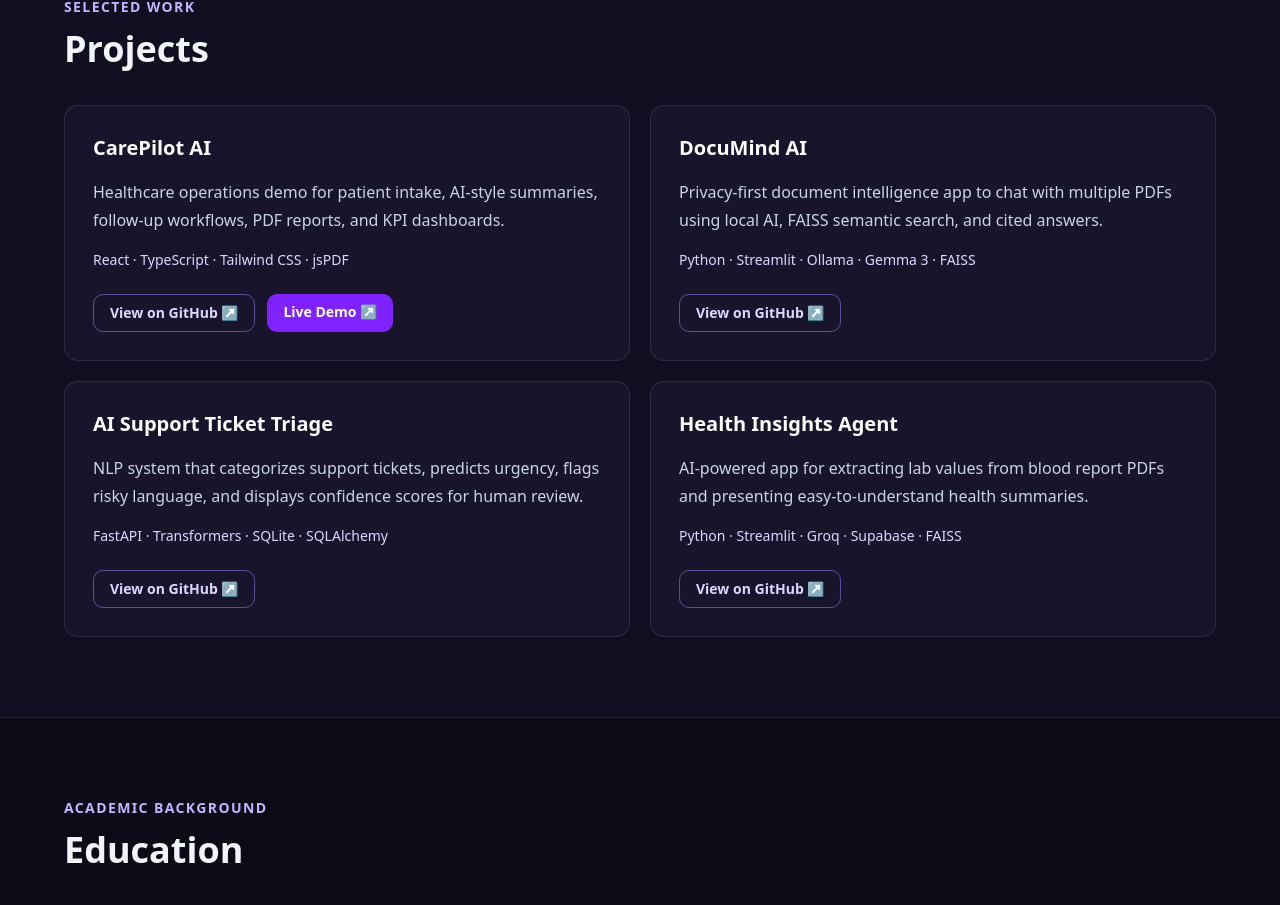
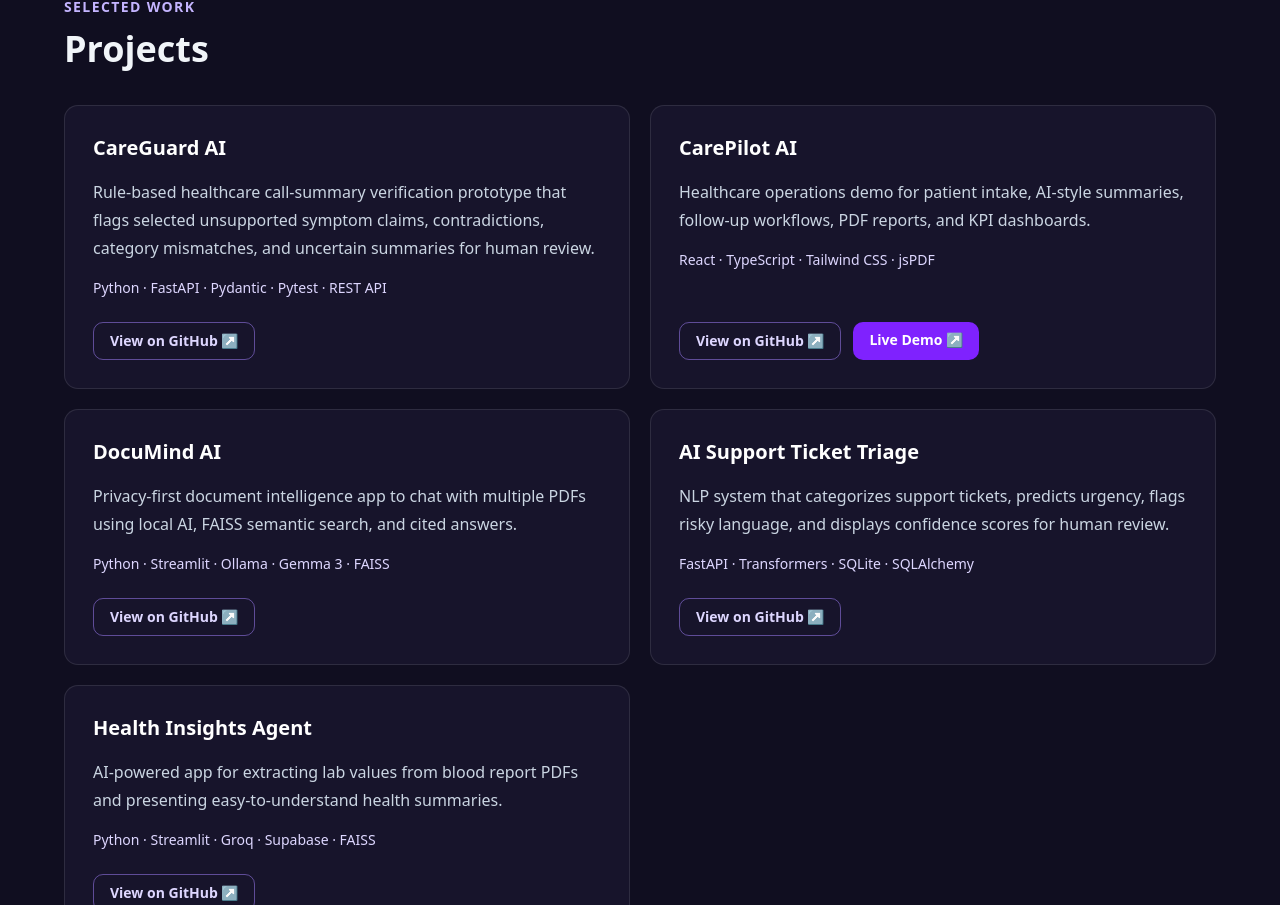
Before and after one commit to PushpaSamunuru/PortFolio, a Next.js app: page / in a window 1280 px wide. Shown: the part 2659-3564 px from the top of the page. Built offline with nearby package versions, Linux system fonts and the light colour scheme.

Commit message:
Add CareGuard AI to portfolio projects

```diff
--- a/app/page.js
+++ b/app/page.js
@@ -10,6 +10,12 @@ const skillGroups = [
 ];
 
 const projects = [
+  {
+    title: 'CareGuard AI',
+    description: 'Rule-based healthcare call-summary verification prototype that flags selected unsupported symptom claims, contradictions, category mismatches, and uncertain summaries for human review.',
+    stack: 'Python · FastAPI · Pydantic · Pytest · REST API',
+    github: 'https://github.com/PushpaSamunuru/careguard-ai',
+  },
   {
     title: 'CarePilot AI',
 
```
